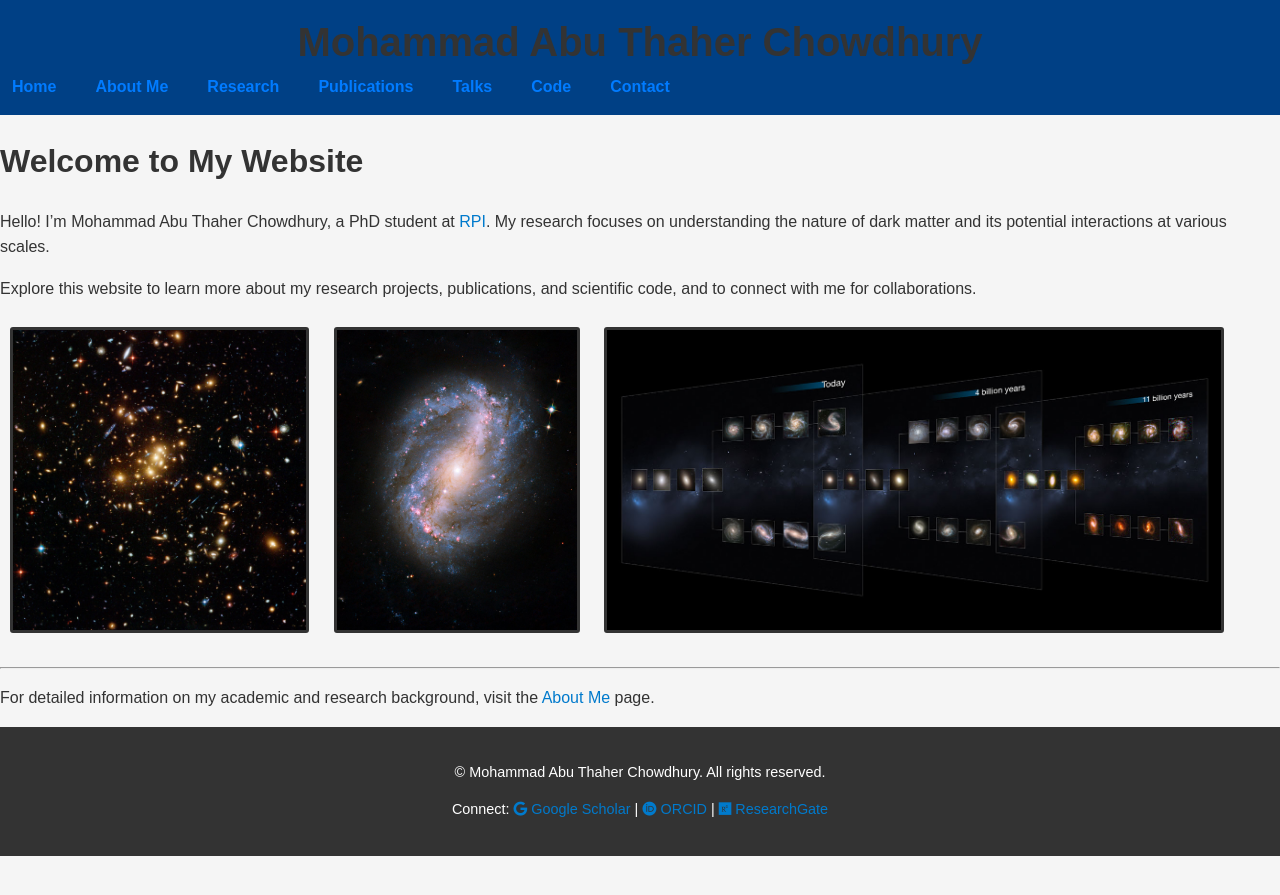
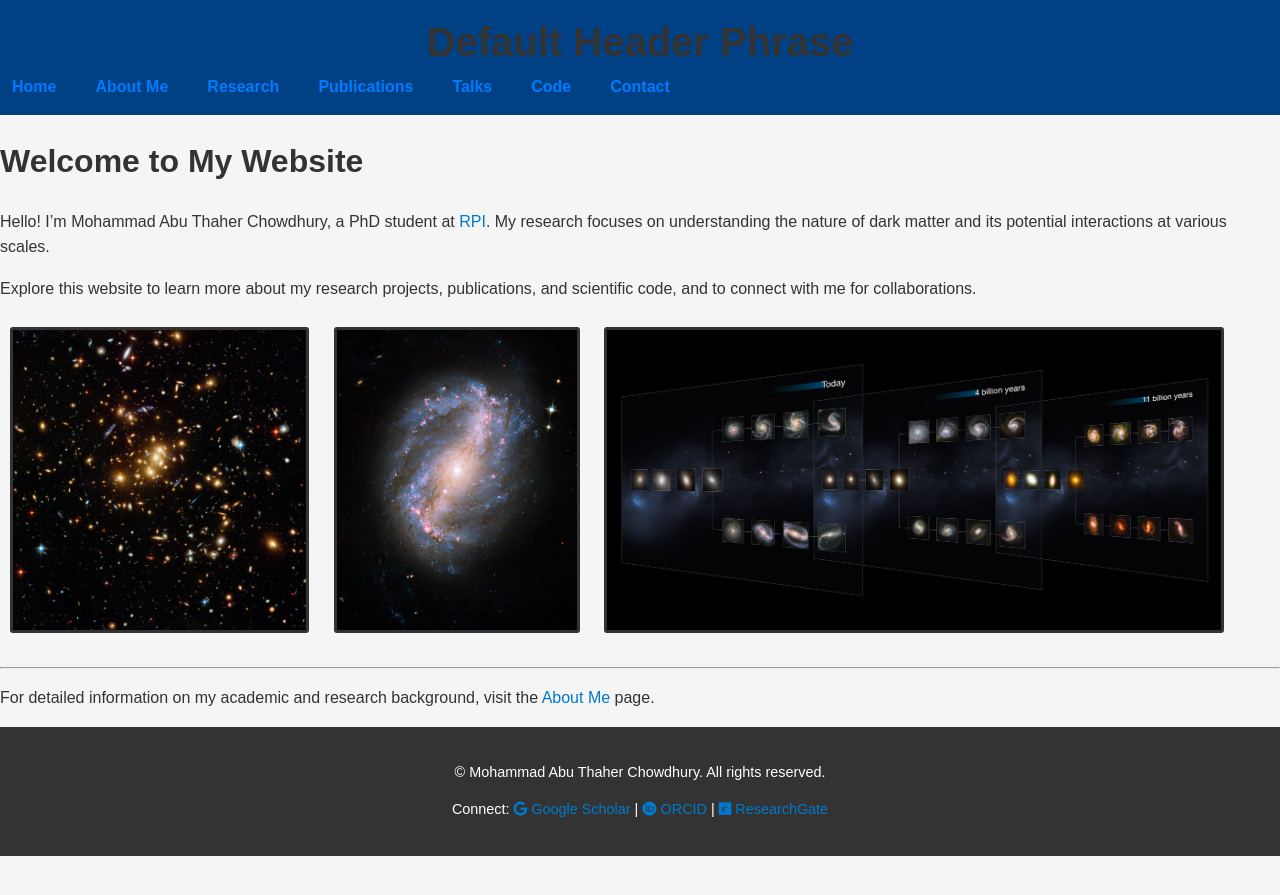
Before and after one commit to matc-thaher/website, a Jekyll site: the page built from index.md, in a window 1280 px wide. Shown: the top 895 px of the page. Built offline with Jekyll 4.4.1, drawn with Linux system fonts in a browser that asks for light colours.

Commit message:
Update default.html

```diff
--- a/_layouts/default.html
+++ b/_layouts/default.html
@@ -33,7 +33,7 @@
 
     <!-- Header Section -->
     <header>
-        <h1>{{ site.title }}</h1>
+         <h1>{{ page.header_phrase | default: "Default Header Phrase" }}</h1>
         <nav>
             <ul>
                 <li><a href="{{ '/' | relative_url }}">Home</a></li>
```
